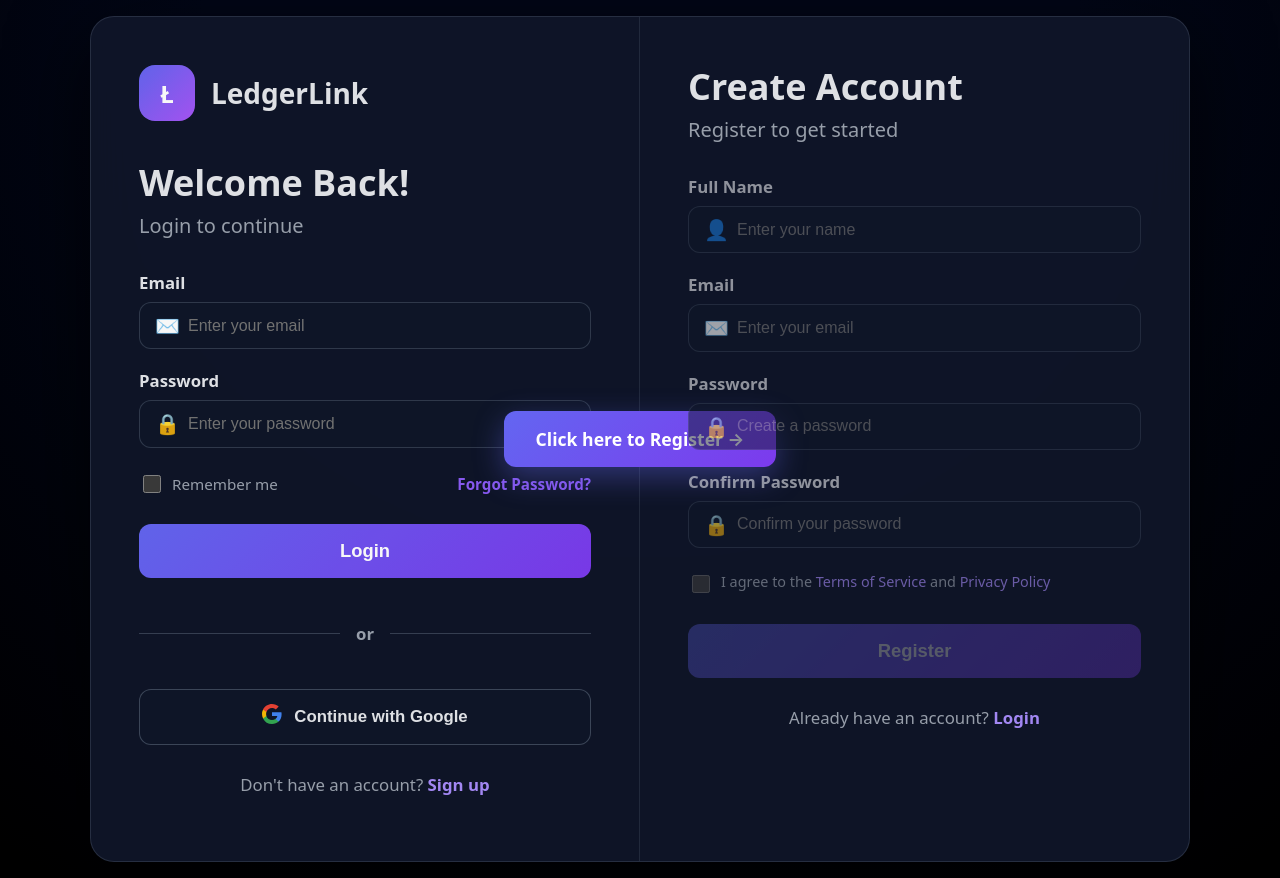
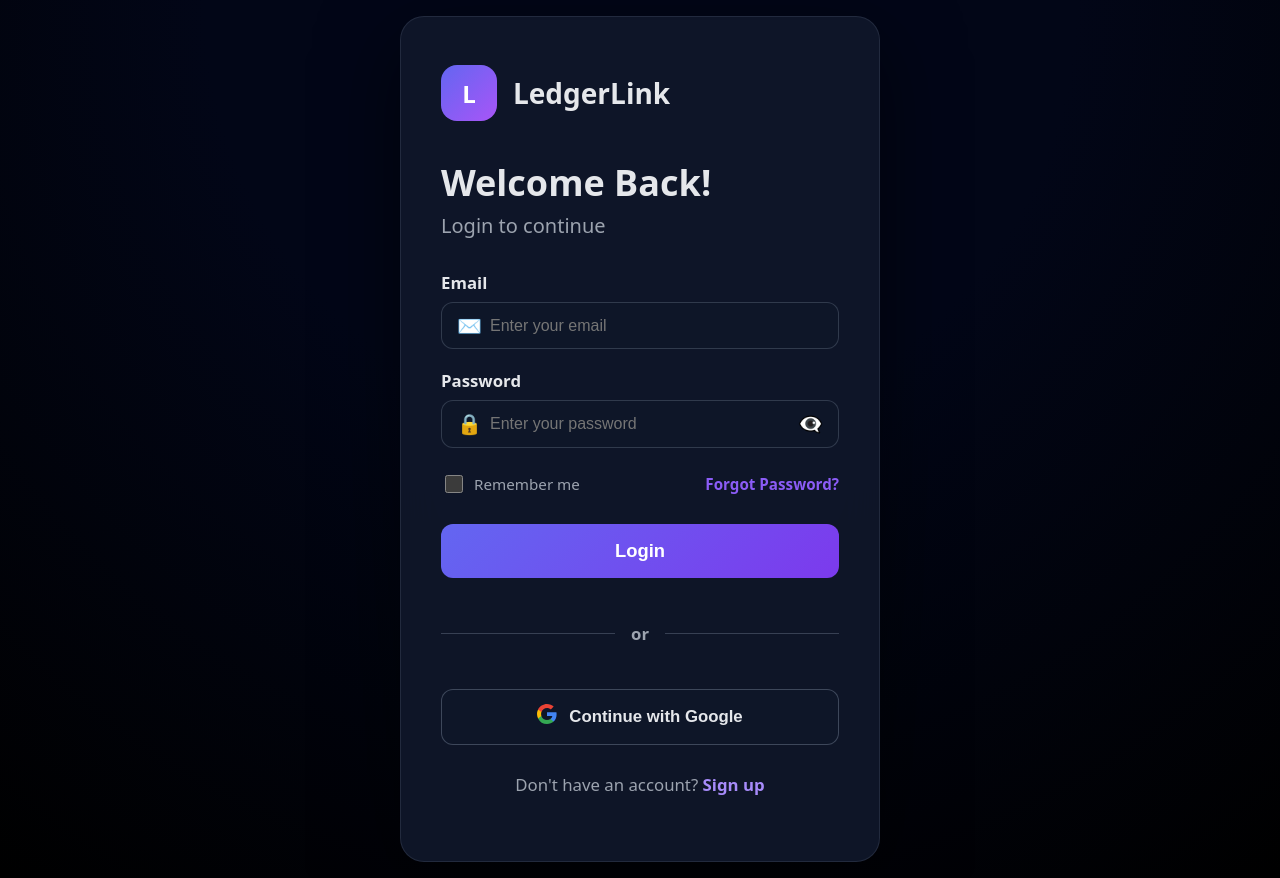
Before and after one commit to satyyam11/LedgerLink, a React (Vite) app in the folder frontend/: page /login in a window 1280 px wide. Built offline with nearby package versions, Linux system fonts and the light colour scheme.

Commit message:
Separate Login and Register pages - single panel design

```diff
--- a/frontend/src/pages/Login.jsx
+++ b/frontend/src/pages/Login.jsx
@@ -34,7 +34,6 @@ export default function Login() {
     setError("");
 
     try {
-      // Demo Google OAuth - in production, this would use Google Sign-In
       const demoEmail = prompt("Enter your email for Google OAuth demo:");
 
       if (demoEmail) {
@@ -51,10 +50,10 @@ export default function Login() {
 
   return (
     <div className="auth-page">
-      <div className="auth-container">
-        <div className="auth-left">
+      <div className="auth-container auth-container-single">
+        <div className="auth-single-panel">
           <div className="auth-brand">
-            <div className="auth-brand-logo">Ł</div>
+            <div className="auth-brand-logo">L</div>
             <h1 className="auth-brand-name">LedgerLink</h1>
           </div>
 
@@ -68,7 +67,6 @@ export default function Login() {
                 <span className="auth-input-icon">✉️</span>
                 <input
                   type="email"
-                  required
                   className="auth-input"
                   value={email}
                   onChange={(e) => setEmail(e.target.value)}
@@ -83,7 +81,6 @@ export default function Login() {
                 <span className="auth-input-icon">🔒</span>
                 <input
                   type={showPassword ? "text" : "password"}
-                  required
                   className="auth-input"
                   value={password}
                   onChange={(e) => setPassword(e.target.value)}
@@ -145,103 +142,6 @@ export default function Login() {
             <Link to="/register" className="auth-switch-link">Sign up</Link>
           </p>
         </div>
-
-        <div className="auth-right" onClick={() => navigate("/register")} style={{ cursor: "pointer" }}>
-          <div style={{
-            position: "absolute",
-            top: 0,
-            left: 0,
-            right: 0,
-            bottom: 0,
-            background: "rgba(0,0,0,0.03)",
-            display: "flex",
-            alignItems: "center",
-            justifyContent: "center",
-            borderRadius: "0 24px 24px 0"
-          }}>
-            <div style={{
-              background: "linear-gradient(135deg, #6366f1, #7c3aed)",
-              color: "white",
-              padding: "1rem 2rem",
-              borderRadius: "12px",
-              fontWeight: 700,
-              fontSize: "1.1rem",
-              boxShadow: "0 10px 30px rgba(99, 102, 241, 0.4)"
-            }}>
-              Click here to Register →
-            </div>
-          </div>
-          <h2>Create Account</h2>
-          <p className="auth-right-subtitle">Register to get started</p>
-
-          <div className="auth-form" style={{ opacity: 0.6, pointerEvents: "none" }}>
-            <div className="auth-input-group">
-              <label>Full Name</label>
-              <div className="auth-input-wrapper">
-                <span className="auth-input-icon">👤</span>
-                <input
-                  type="text"
-                  className="auth-input"
-                  placeholder="Enter your name"
-                  disabled
-                />
-              </div>
-            </div>
-
-            <div className="auth-input-group">
-              <label>Email</label>
-              <div className="auth-input-wrapper">
-                <span className="auth-input-icon">✉️</span>
-                <input
-                  type="email"
-                  className="auth-input"
-                  placeholder="Enter your email"
-                  disabled
-                />
-              </div>
-            </div>
-
-            <div className="auth-input-group">
-              <label>Password</label>
-              <div className="auth-input-wrapper">
-                <span className="auth-input-icon">🔒</span>
-                <input
-                  type="password"
-                  className="auth-input"
-                  placeholder="Create a password"
-                  disabled
-                />
-              </div>
-            </div>
-
-            <div className="auth-input-group">
-              <label>Confirm Password</label>
-              <div className="auth-input-wrapper">
-                <span className="auth-input-icon">🔒</span>
-                <input
-                  type="password"
-                  className="auth-input"
-                  placeholder="Confirm your password"
-                  disabled
-                />
-              </div>
-            </div>
-
-            <label className="auth-terms">
-              <input type="checkbox" disabled />
-              <span>I agree to the <a href="#">Terms of Service</a> and <a href="#">Privacy Policy</a></span>
-            </label>
-
-            <button type="button" className="auth-btn" disabled style={{ opacity: 0.5 }}>
-              Register
-            </button>
-          </div>
-
-          <p className="auth-switch">
-            Already have an account?{" "}
-            <Link to="/login" className="auth-switch-link">Login</Link>
-          </p>
-        </div>
       </div>
     </div>
   );
--- a/frontend/src/pages/Register.jsx
+++ b/frontend/src/pages/Register.jsx
@@ -53,7 +53,6 @@ export default function Register() {
     setError("");
 
     try {
-      // Demo Google OAuth - in production, this would use Google Sign-In
       const demoEmail = prompt("Enter your email for Google OAuth demo:");
 
       if (demoEmail) {
@@ -70,80 +69,15 @@ export default function Register() {
 
   return (
     <div className="auth-page">
-      <div className="auth-container">
-        <div className="auth-left">
+      <div className="auth-container auth-container-single">
+        <div className="auth-single-panel">
           <div className="auth-brand">
-            <div className="auth-brand-logo">Ł</div>
+            <div className="auth-brand-logo">L</div>
             <h1 className="auth-brand-name">LedgerLink</h1>
           </div>
 
-          <h1 className="auth-welcome">Welcome Back!</h1>
-          <p className="auth-subtitle">Login to continue</p>
-
-          <div className="auth-form">
-            <div className="auth-input-group">
-              <label>Email</label>
-              <div className="auth-input-wrapper">
-                <span className="auth-input-icon">✉️</span>
-                <input
-                  type="email"
-                  className="auth-input"
-                  placeholder="Enter your email"
-                  disabled
-                />
-              </div>
-            </div>
-
-            <div className="auth-input-group">
-              <label>Password</label>
-              <div className="auth-input-wrapper">
-                <span className="auth-input-icon">🔒</span>
-                <input
-                  type="password"
-                  className="auth-input"
-                  placeholder="Enter your password"
-                  disabled
-                />
-              </div>
-            </div>
-
-            <div className="auth-options">
-              <label className="auth-remember">
-                <input type="checkbox" disabled />
-                Remember me
-              </label>
-              <a href="#" className="auth-forgot">Forgot Password?</a>
-            </div>
-
-            <button type="button" className="auth-btn" disabled style={{ opacity: 0.5 }}>
-              Login
-            </button>
-
-            <div className="auth-divider">
-              <div className="auth-divider-line"></div>
-              <span className="auth-divider-text">or</span>
-              <div className="auth-divider-line"></div>
-            </div>
-
-            <button
-              type="button"
-              className="auth-oauth-btn"
-              disabled
-            >
-              <span className="auth-oauth-icon">🌐</span>
-              Continue with Google
-            </button>
-          </div>
-
-          <p className="auth-switch">
-            Don't have an account?{" "}
-            <Link to="/register" className="auth-switch-link">Sign up</Link>
-          </p>
-        </div>
-
-        <div className="auth-right">
-          <h2>Create Account</h2>
-          <p className="auth-right-subtitle">Register to get started</p>
+          <h1 className="auth-welcome">Create Account</h1>
+          <p className="auth-subtitle">Register to get started</p>
 
           <form className="auth-form" onSubmit={handleSubmit}>
             <div className="auth-input-group">
--- a/frontend/src/styles.css
+++ b/frontend/src/styles.css
@@ -1001,3 +1001,27 @@ tr:last-child td {
     font-size: 1.75rem;
   }
 }
+
+.auth-container-single {
+  display: flex;
+  max-width: 480px;
+  width: 100%;
+  background: rgba(15, 23, 42, 0.95);
+  border-radius: 24px;
+  border: 1px solid rgba(148, 163, 184, 0.15);
+  box-shadow: 0 25px 80px rgba(0, 0, 0, 0.5);
+  overflow: hidden;
+}
+
+.auth-single-panel {
+  flex: 1;
+  padding: 3rem 2.5rem;
+  display: flex;
+  flex-direction: column;
+}
+
+@media (max-width: 600px) {
+  .auth-single-panel {
+    padding: 2rem 1.5rem;
+  }
+}
```
